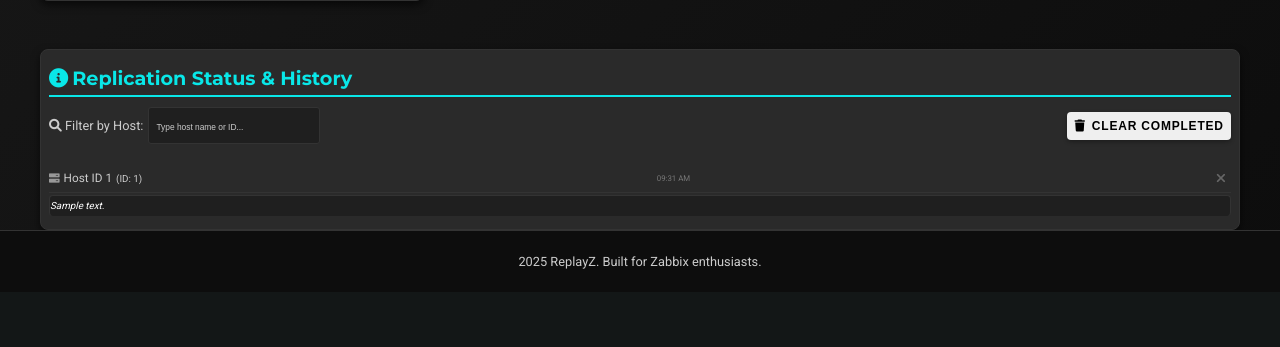
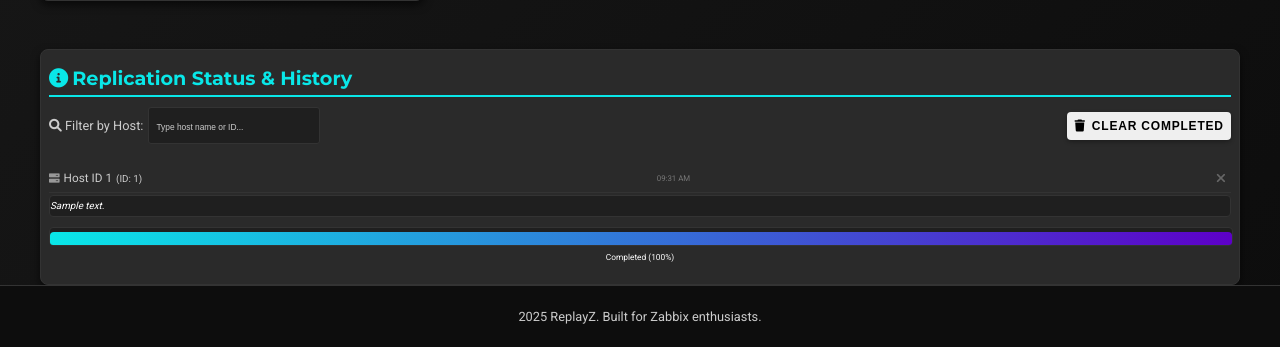
Before and after one commit to framatt/ReplayZ, a Flask app: page / in a window 1280 px wide. Shown: the part 782-1129 px from the top of the page. Before the commit the page ends 1051 px from the top, so only its background shows below. Run offline with Flask 3, Linux system fonts and the light colour scheme; tables that the repository leaves empty hold one stand-in row (values such as "Sample post"); data that the repository does not hold is empty.

Commit message:
improved progress bar

```diff
--- a/static/script.js
+++ b/static/script.js
@@ -299,7 +299,36 @@ document.addEventListener('DOMContentLoaded', async () => { // Made the event li
         const timestamp = new Date().toLocaleString();
         const shortTime = new Date().toLocaleTimeString([], { hour: '2-digit', minute: '2-digit' });
 
-        // Create the enhanced status item HTML
+        // Calculate progress percentage based on status and message content
+        let progressPercentage = 0;
+        let progressText = '';
+
+        if (statusType === 'completed') {
+            progressPercentage = 100;
+            progressText = 'Completed';
+        } else if (statusType === 'failed') {
+            progressPercentage = 0;
+            progressText = 'Failed';
+        } else if (statusType === 'running' || statusType === 'replaying') { // Added 'replaying' status
+            if (statusObj && typeof statusObj.progress === 'number') {
+                progressPercentage = Math.round(statusObj.progress);
+                // Extract total processed count from message if available
+                const progressMatch = statusText.match(/\((\d+)\/(\d+)\s*total\)/);
+                if (progressMatch) {
+                    progressText = `${progressMatch[1]}/${progressMatch[2]} processed`;
+                } else {
+                    progressText = 'Processing...';
+                }
+            } else {
+                progressPercentage = 0; // Default to 0 if progress not available
+                progressText = 'Processing...';
+            }
+        } else if (statusType === 'pending') {
+            progressPercentage = 0; // Start at 0 for pending
+            progressText = 'Pending';
+        }
+
+        // Create the enhanced status item HTML with individual progress bar
 statusItem.innerHTML = `
   <div class="status-content">
     <div class="status-header">
@@ -313,7 +342,12 @@ statusItem.innerHTML = `
         </button>` : ''}
     </div>
     <div class="status-message">${statusText}</div>
-    ${statusType === 'running' ? `<div class="status-progress indeterminate"></div>` : ''}
+    <div class="host-progress-bar">
+      <div class="host-progress-container">
+        <div class="host-progress-fill" style="width: ${progressPercentage}%"></div>
+      </div>
+      <div class="host-progress-text">${progressText} (${progressPercentage}%)</div>
+    </div>
   </div>
 `;
 
@@ -333,6 +367,8 @@ statusItem.innerHTML = `
                 statusItem.style.transform = 'translateY(0)';
             }, 10);
         }
+
+
     }
 
     async function pollStatus() {
--- a/static/style.css
+++ b/static/style.css
@@ -323,6 +323,37 @@ body {
 }
 
 
+/* Individual Host Progress Bars */
+.host-progress-bar {
+    margin-top: 0.5em;
+}
+
+.host-progress-container {
+    width: 100%;
+    height: 8px;
+    background: var(--input-bg);
+    border-radius: 4px;
+    border: 1px solid var(--border-color);
+    overflow: hidden;
+    position: relative;
+}
+
+.host-progress-fill {
+    height: 100%;
+    background: linear-gradient(90deg, var(--primary-color), var(--secondary-accent-color));
+    width: 0%;
+    transition: width 0.3s ease;
+    border-radius: 4px;
+}
+
+.host-progress-text {
+    text-align: center;
+    margin-top: 0.3em;
+    font-size: 0.75em;
+    color: var(--text-muted);
+    font-weight: 500;
+}
+
 /* Status Section Enhancements - Optimized for Space */
 .status-controls {
     display: flex;
--- a/templates/index.html
+++ b/templates/index.html
@@ -101,6 +101,7 @@
 
     <section id="status-section" class="card">
         <h2 class="card-title"><i class="fas fa-info-circle"></i> Replication Status & History</h2>
+
         <div class="status-controls">
             <div class="host-filter">
                 <label for="host-filter-input"><i class="fas fa-search"></i> Filter by Host:</label>
```
